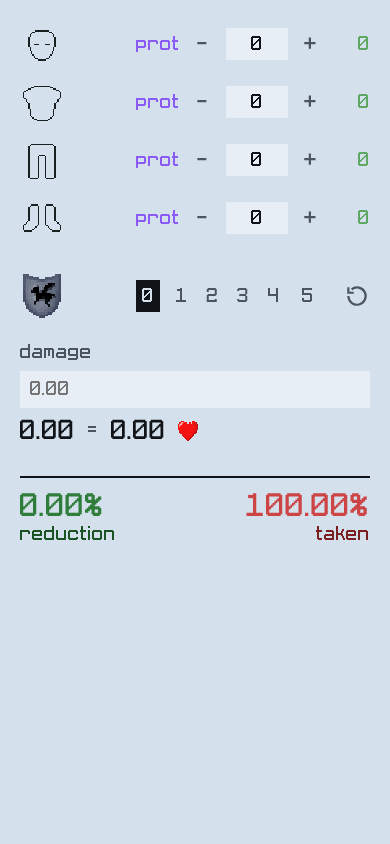
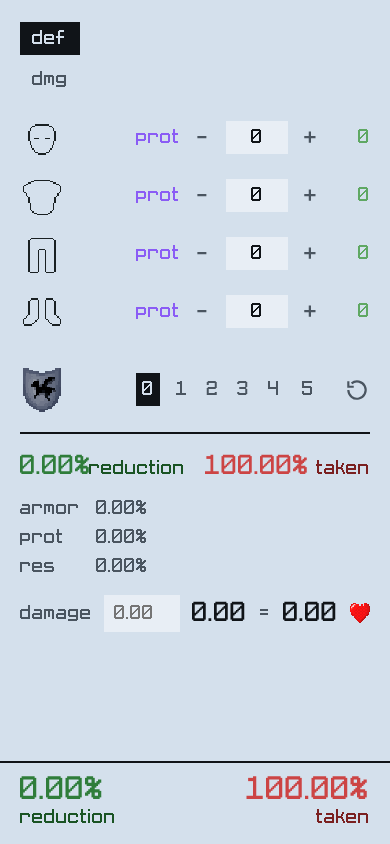
Before and after one commit to Sakyvo/prot, a plain HTML site: page tests/ui.test.html in a window 390 px wide. Drawn offline with Linux system fonts and the light colour scheme; files that its build step writes are made by us from their sources.

Commit message:
prot: ui v6 - def/dmg tabs over one full-width results panel
- tabs drive two panels; def keeps every existing control and reading
- divider now marks input | output instead of the old right-column rule
- results move below the divider and span the frame (desktop and mobile)
- mobile: tabs stack, the reduction/taken bar is fixed to the viewport
  bottom, the full results block (breakdown included) stays in the page,
  and the tap-to-open detail modal is gone
- tests: headless runner (tools/test.sh, node selftest + chrome at two
  breakpoints), verdict mirrored into the dom, new assertions for tabs,
  divider, full-width results, fixed bar, no-overflow, no modal
- AGENTS.md rewritten to the current structure/commands/conventions form

```diff
--- a/css/style.css
+++ b/css/style.css
@@ -48,13 +48,28 @@ body {
 
 main {
   display: grid;
-  grid-template-columns: minmax(0, 1fr) 360px;
-  gap: 32px;
-  align-items: start;
+  grid-template-columns: minmax(0, 1fr);
+  gap: 28px;
   max-width: 1120px;
   margin: 0 auto;
   padding: 48px 0;
 }
+
+/* ---------- tabs ---------- */
+
+.tabs { display: grid; grid-auto-flow: column; justify-content: start; gap: 28px; }
+
+.tab {
+  padding: 4px 12px;
+  color: var(--ink-soft);
+  transition: background 120ms ease, color 120ms ease;
+}
+
+.tab:hover { background: var(--wash); }
+
+.tab.is-active { background: var(--ink); color: var(--ground); }
+
+.divider { margin: 0; border: 0; border-top: 2px solid var(--ink); }
 
 /* ---------- slot rows ---------- */
 
@@ -223,11 +238,15 @@ input[type="number"] { -moz-appearance: textfield; appearance: textfield; }
 
 .results {
   display: grid;
-  gap: 28px;
+  grid-template-columns: repeat(2, max-content);
+  gap: 24px 64px;
   align-content: start;
-  border-left: 2px solid var(--ink);
-  padding-left: 32px;
+  justify-content: start;
 }
+
+.results > .breakdown,
+.results > .damage-row,
+.results > .epf-capped { grid-column: 1 / -1; }
 
 .breakdown {
   margin: 0;
@@ -271,7 +290,12 @@ input[type="number"] { -moz-appearance: textfield; appearance: textfield; }
 
 .epf-capped[hidden] { display: none; }
 
-.damage-row { display: grid; gap: 10px; }
+.damage-row {
+  display: grid;
+  grid-template-columns: max-content 180px max-content;
+  align-items: center;
+  column-gap: 18px;
+}
 
 .damage-label { color: var(--ink-soft); }
 
@@ -297,11 +321,11 @@ input[type="number"] { -moz-appearance: textfield; appearance: textfield; }
 
 .heart-icon { width: 20px; height: 20px; display: block; }
 
-/* ---------- mobile bar & detail modal ---------- */
+/* ---------- mobile bar & confirm modal ---------- */
 
 .mobile-bar { display: none; }
 
-.detail-modal {
+.confirm-modal {
   position: fixed;
   inset: 0;
   display: flex;
@@ -313,7 +337,7 @@ input[type="number"] { -moz-appearance: textfield; appearance: textfield; }
   z-index: 60;
 }
 
-.detail-modal.is-open { opacity: 1; visibility: visible; }
+.confirm-modal.is-open { opacity: 1; visibility: visible; }
 
 .modal-backdrop { position: absolute; inset: 0; background: rgba(16, 20, 24, 0.28); }
 
@@ -326,34 +350,22 @@ input[type="number"] { -moz-appearance: textfield; appearance: textfield; }
   gap: 10px;
 }
 
-.modal-lines { display: grid; gap: 6px; }
-
-.modal-lines .line { margin: 0; color: var(--ink-soft); }
-
-.modal-close {
-  position: absolute;
-  top: 10px;
-  right: 10px;
-  width: 18px;
-  height: 18px;
-  color: var(--ink-soft);
-  cursor: pointer;
-  transition: color 120ms ease;
-}
-
-.modal-close:hover { color: var(--ink); }
-
 /* ---------- mobile ---------- */
 
 @media (max-width: 760px) {
   :root { --control-col: 100%; --prot-group: 184px; }
 
+  body { padding-bottom: 96px; }
+
   main {
-    grid-template-columns: 1fr;
-    gap: 22px;
+    gap: 20px;
     max-width: none;
     padding: 22px 20px 28px;
   }
+
+  .tabs { grid-auto-flow: row; gap: 8px; }
+
+  .tab { justify-self: stretch; text-align: left; }
 
   .controls { gap: 14px; }
 
@@ -392,11 +404,13 @@ input[type="number"] { -moz-appearance: textfield; appearance: textfield; }
 
   .stat-value { font-size: 26px; min-width: 0; }
 
-  .results { gap: 14px; border-left: 0; padding-left: 0; }
+  .results { grid-template-columns: repeat(2, minmax(0, max-content)); gap: 16px 20px; }
 
-  .breakdown { display: none; }
+  .results .stat { gap: 8px; }
 
-  .damage-row { gap: 6px; }
+  .results .stat-value { font-size: 22px; }
+
+  .damage-row { grid-template-columns: max-content minmax(0, 1fr) max-content; column-gap: 12px; }
 
   .damage-input { padding: 6px 10px; }
 
@@ -404,17 +418,18 @@ input[type="number"] { -moz-appearance: textfield; appearance: textfield; }
 
   .damage-value, .heart-value { font-size: 22px; }
 
-  .breakdown { display: none; }
-
-  .results > .stat { display: none; }
-
   .mobile-bar {
     display: flex;
     justify-content: space-between;
     align-items: flex-start;
-    margin-top: 6px;
-    padding-top: 14px;
+    position: fixed;
+    left: 0;
+    right: 0;
+    bottom: 0;
+    padding: 12px 20px 14px;
+    background: var(--ground);
     border-top: 2px solid var(--ink);
+    z-index: 40;
   }
 
   .mobile-bar .stat {
@@ -425,8 +440,6 @@ input[type="number"] { -moz-appearance: textfield; appearance: textfield; }
 
   .mobile-bar .stat-value { font-size: 26px; min-width: 0; }
 
-  .mobile-bar .stat-label { cursor: pointer; }
-
   .mobile-bar .stat:first-child { align-items: flex-start; }
   .mobile-bar .stat:last-child { align-items: flex-end; }
 }
--- a/js/ui.js
+++ b/js/ui.js
@@ -1,10 +1,12 @@
-// prot — ui mount v2. icon-only, borderless, popover material picker,
-// shield levels for resistance, inline detail on desktop / modal on mobile.
+// prot — ui mount v6. two tabs (def / dmg) over a single column, one divider,
+// full-width results underneath. mobile: stacked tabs, results in flow, fixed
+// footer bar with the two headline numbers.
 (function (root) {
   'use strict';
   var Calc = root.ProtCalc;
   var TEX = 'assets/textures/';
-  var MOBILE = '(max-width: 760px)';
+  var STORE_KEY = 'prot.state';
+  var TABS = ['def', 'dmg'];
 
   function el(tag, cls, text) {
     var n = document.createElement(tag);
@@ -24,8 +26,6 @@
   function materialTex(material, slot) {
     return TEX + (material === 'none' ? 'empty_armor_slot_' + slot : material + '_' + slot) + '.png';
   }
-
-  var STORE_KEY = 'prot.state';
 
   function defaultState() {
     var state = { slots: {}, resistance: 0, damage: '' };
@@ -56,9 +56,39 @@
   function mount(container) {
     var state = loadState();
 
+    // ---- tabs + panels ----
+    var tabs = el('nav', 'tabs');
+    var tabEls = {};
+    var panelEls = {};
+
+    function setTab(id) {
+      TABS.forEach(function (name) {
+        if (tabEls[name]) tabEls[name].classList.toggle('is-active', name === id);
+        if (panelEls[name]) panelEls[name].hidden = name !== id;
+      });
+    }
+
+    TABS.forEach(function (id) {
+      var b = el('button', 'tab', id);
+      b.type = 'button';
+      b.dataset.tab = id;
+      b.addEventListener('click', function () { setTab(id); });
+      tabEls[id] = b;
+      tabs.appendChild(b);
+    });
+
+    var defPanel = el('section', 'panel');
+    defPanel.dataset.panel = 'def';
+    var dmgPanel = el('section', 'panel');
+    dmgPanel.dataset.panel = 'dmg';
+    dmgPanel.hidden = true;
+    panelEls.def = defPanel;
+    panelEls.dmg = dmgPanel;
+    dmgPanel.appendChild(el('p', 'panel-placeholder', 'damage'));
+
+    // ---- def panel: armor + resistance ----
     var controls = el('section', 'controls');
     var durabilityEls = {};
-    var triggerEls = {};
     var openPopover = null;
 
     function closePopover() {
@@ -75,7 +105,6 @@
       var trigger = el('button', 'slot-trigger');
       trigger.type = 'button';
       trigger.appendChild(img(materialTex(state.slots[slot].material, slot), state.slots[slot].material));
-      triggerEls[slot] = trigger;
 
       var pop = el('div', 'material-popover');
       Calc.MATERIALS.forEach(function (material) {
@@ -114,8 +143,6 @@
       input.value = String(state.slots[slot].prot);
       var inc = el('button', 'prot-inc', '+');
       dec.type = inc.type = 'button';
-
-      var slider = null;
 
       function setProt(v) {
         v = parseInt(v, 10);
@@ -175,26 +202,13 @@
     resRow.appendChild(resetBtn);
     controls.appendChild(resRow);
 
-    var resetModal = el('div', 'detail-modal reset-modal');
-    var resetBackdrop = el('div', 'modal-backdrop');
-    var resetCard = el('div', 'modal-card');
-    resetCard.appendChild(el('p', 'reset-question', 'reset all?'));
-    var resetActions = el('div', 'reset-actions');
-    var resetCancel = el('button', 'reset-cancel', 'cancel');
-    var resetConfirm = el('button', 'reset-confirm', 'reset');
-    resetCancel.type = resetConfirm.type = 'button';
-    resetActions.appendChild(resetCancel);
-    resetActions.appendChild(resetConfirm);
-    resetCard.appendChild(resetActions);
-    resetModal.appendChild(resetBackdrop);
-    resetModal.appendChild(resetCard);
-
     function setRes(n) {
       state.resistance = n;
       levelEls.forEach(function (b, i) { b.classList.toggle('is-active', i === n); });
       render();
     }
-    controls.appendChild(resRow);
+
+    defPanel.appendChild(controls);
 
     // ---- results ----
     var results = el('aside', 'results');
@@ -257,6 +271,9 @@
     results.appendChild(damageRow);
     results.appendChild(capped);
 
+    // the divider only marks input | output
+    var divider = el('hr', 'divider');
+
     // mobile footer bar (numbers pinned to both edges, labels centred under their number)
     var mobileBar = el('div', 'mobile-bar');
     var mRed = el('div', 'stat reduction');
@@ -272,36 +289,20 @@
     mobileBar.appendChild(mRed);
     mobileBar.appendChild(mTaken);
 
-    // detail modal (mobile only): faded in/out, svg close, backdrop closes
-    var modal = el('div', 'detail-modal');
-    var backdrop = el('div', 'modal-backdrop');
-    var card = el('div', 'modal-card');
-    var close = document.createElementNS('http://www.w3.org/2000/svg', 'svg');
-    close.setAttribute('viewBox', '0 0 24 24');
-    close.setAttribute('class', 'modal-close');
-    var cross = document.createElementNS('http://www.w3.org/2000/svg', 'path');
-    cross.setAttribute('d', 'M5 5 L19 19 M19 5 L5 19');
-    cross.setAttribute('stroke', 'currentColor');
-    cross.setAttribute('stroke-width', '2');
-    cross.setAttribute('fill', 'none');
-    close.appendChild(cross);
-    var modalLines = el('div', 'modal-lines');
-    var mLines = [el('p', 'line', 'armor 0.00%'), el('p', 'line', 'prot 0.00%'), el('p', 'line', 'res 0.00%')];
-    mLines.forEach(function (l) { modalLines.appendChild(l); });
-    card.appendChild(close);
-    card.appendChild(modalLines);
-    modal.appendChild(backdrop);
-    modal.appendChild(card);
-    container.appendChild(modal);
-
-    function openModal() {
-      modal.classList.add('is-open');
-    }
-    function closeModal() {
-      modal.classList.remove('is-open');
-    }
-    backdrop.addEventListener('click', closeModal);
-    close.addEventListener('click', function (ev) { ev.stopPropagation(); closeModal(); });
+    // reset confirmation
+    var confirmModal = el('div', 'confirm-modal');
+    var confirmBackdrop = el('div', 'modal-backdrop');
+    var confirmCard = el('div', 'modal-card');
+    confirmCard.appendChild(el('p', 'reset-question', 'reset all?'));
+    var resetActions = el('div', 'reset-actions');
+    var resetCancel = el('button', 'reset-cancel', 'cancel');
+    var resetConfirm = el('button', 'reset-confirm', 'reset');
+    resetCancel.type = resetConfirm.type = 'button';
+    resetActions.appendChild(resetCancel);
+    resetActions.appendChild(resetConfirm);
+    confirmCard.appendChild(resetActions);
+    confirmModal.appendChild(confirmBackdrop);
+    confirmModal.appendChild(confirmCard);
 
     function pct(x) { return (x * 100).toFixed(2) + '%'; }
     function num(x) { return x.toFixed(2); }
@@ -319,9 +320,6 @@
       bArmor.value.textContent = pct(r.armorPct);
       bProt.value.textContent = pct(r.epfPct);
       bRes.value.textContent = pct(r.resPct);
-      mLines[0].textContent = 'armor ' + pct(r.armorPct);
-      mLines[1].textContent = 'prot ' + pct(r.epfPct);
-      mLines[2].textContent = 'res ' + pct(r.resPct);
 
       capped.hidden = !r.epfCapped;
 
@@ -349,12 +347,11 @@
     }
 
     dmgInput.addEventListener('input', render);
-    render();
 
-    function closeReset() { resetModal.classList.remove('is-open'); }
+    function closeReset() { confirmModal.classList.remove('is-open'); }
 
-    resetBtn.addEventListener('click', function () { resetModal.classList.add('is-open'); });
-    resetBackdrop.addEventListener('click', closeReset);
+    resetBtn.addEventListener('click', function () { confirmModal.classList.add('is-open'); });
+    confirmBackdrop.addEventListener('click', closeReset);
     resetCancel.addEventListener('click', closeReset);
     resetConfirm.addEventListener('click', function () {
       Calc.SLOTS.forEach(function (slot) {
@@ -373,22 +370,20 @@
       render();
     });
 
-    container.appendChild(controls);
+    container.appendChild(tabs);
+    container.appendChild(defPanel);
+    container.appendChild(dmgPanel);
+    container.appendChild(divider);
     container.appendChild(results);
     container.appendChild(mobileBar);
-    container.appendChild(resetModal);
+    container.appendChild(confirmModal);
 
     document.addEventListener('click', function () { closePopover(); });
 
-    // mobile: tapping a stat label opens the detail modal
-    [redLabel, takenLabel, mRedLabel, mTakenLabel].forEach(function (label) {
-      label.addEventListener('click', function (ev) {
-        ev.stopPropagation();
-        if (matchMedia(MOBILE).matches) openModal();
-      });
-    });
+    setTab('def');
+    render();
 
-    return { state: state, render: render };
+    return { state: state, render: render, setTab: setTab };
   }
 
   root.ProtUI = { mount: mount };
--- a/tests/ui.test.html
+++ b/tests/ui.test.html
@@ -7,7 +7,8 @@
 <script src="js/ui.js"></script>
 <script>
 (function () {
-  function log(s) { console.log('[uitest] ' + s); }
+  var lines = [];
+  function log(s) { lines.push(s); console.log('[uitest] ' + s); }
   var failures = 0;
   function check(name, cond) { if (!cond) failures++; log((cond ? 'pass' : 'FAIL') + '  ' + name); }
   var mobile = matchMedia('(max-width: 760px)').matches;
@@ -125,58 +126,101 @@
     check('badge wording avoids protection/resistance',
       badge.textContent.indexOf('protection') === -1 && badge.textContent.indexOf('resistance') === -1);
 
-    // modal plumbing
-    var modal = mount.querySelector('.detail-modal');
-    check('detail modal exists', !!modal);
-    check('modal has svg close', !!modal.querySelector('svg.modal-close'));
-    check('modal starts closed', !modal.classList.contains('is-open'));
-    check('modal has three lines', modal.querySelectorAll('.line').length === 3);
+    // the detail modal is gone: the full results block always sits on the page
+    check('no detail modal', !mount.querySelector('.detail-modal'));
+
+    // ================= v6: tabs + full-width results =================
+    var tabs = mount.querySelector('.tabs');
+    check('tab bar exists', !!tabs);
+    var tabBtns = tabs ? tabs.querySelectorAll('.tab') : [];
+    check('two tabs', tabBtns.length === 2);
+    check('tab labels are def / dmg',
+      !!tabBtns[1] && tabBtns[0].textContent.trim() === 'def' && tabBtns[1].textContent.trim() === 'dmg');
+    var defPanel = mount.querySelector('.panel[data-panel="def"]');
+    var dmgPanel = mount.querySelector('.panel[data-panel="dmg"]');
+    check('two panels', !!defPanel && !!dmgPanel);
+    check('def tab active by default', tabBtns[0].classList.contains('is-active'));
+    check('def panel shown, dmg panel hidden', defPanel.hidden === false && dmgPanel.hidden === true);
+    tabBtns[1].click();
+    check('dmg tab switches panels', dmgPanel.hidden === false && defPanel.hidden === true);
+    check('dmg tab takes the active class',
+      tabBtns[1].classList.contains('is-active') && !tabBtns[0].classList.contains('is-active'));
+    tabBtns[0].click();
+    check('def tab switches back', defPanel.hidden === false && dmgPanel.hidden === true);
+
+    var divider = mount.querySelector('.divider');
+    check('divider exists', !!divider);
+    check('divider sits below the input panel',
+      divider.getBoundingClientRect().top >= defPanel.getBoundingClientRect().bottom - 1);
+    check('divider sits above the results',
+      divider.getBoundingClientRect().top <= results.getBoundingClientRect().top + 1);
+    check('divider spans the content frame (' + divider.getBoundingClientRect().width.toFixed(0) +
+      ' vs ' + results.getBoundingClientRect().width.toFixed(0) + ')',
+      near(divider.getBoundingClientRect().width, results.getBoundingClientRect().width, 2) &&
+      near(results.getBoundingClientRect().width, defPanel.getBoundingClientRect().width, 2));
+    check('divider is 2px black',
+      getComputedStyle(divider).borderTopColor === 'rgb(16, 20, 24)');
+    check('results has no left divider', parseFloat(getComputedStyle(results).borderLeftWidth) === 0);
+    check('results wider than a single control row (' + results.getBoundingClientRect().width.toFixed(0) +
+      ' vs ' + mount.querySelector('.slot-row').getBoundingClientRect().width.toFixed(0) + ')',
+      near(results.getBoundingClientRect().width,
+        mount.querySelector('.slot-row').getBoundingClientRect().width, 2));
+
+    var bar = mount.querySelector('.mobile-bar');
     if (mobile) {
-      redStat.querySelector('.stat-label').click();
-      check('label opens modal on mobile', modal.classList.contains('is-open'));
-      modal.querySelector('svg.modal-close').dispatchEvent(new MouseEvent('click', { bubbles: true }));
-      check('svg close works', !modal.classList.contains('is-open'));
-      redStat.querySelector('.stat-label').click();
-      modal.querySelector('.modal-backdrop').dispatchEvent(new MouseEvent('click', { bubbles: true }));
-      check('backdrop closes', !modal.classList.contains('is-open'));
+      check('tabs stack vertically (' + tabs.getBoundingClientRect().height.toFixed(0) + 'px)',
+        tabs.getBoundingClientRect().height > tabBtns[0].getBoundingClientRect().height * 1.5);
+      check('mobile bar is fixed', getComputedStyle(bar).position === 'fixed');
+      check('mobile bar pinned to viewport bottom (' + bar.getBoundingClientRect().bottom.toFixed(0) +
+        ' vs ' + document.documentElement.clientHeight + ')',
+        near(bar.getBoundingClientRect().bottom, document.documentElement.clientHeight, 2));
+      check('mobile results show reduction/taken',
+        getComputedStyle(results.querySelector('.stat.reduction')).display !== 'none' &&
+        getComputedStyle(results.querySelector('.stat.taken')).display !== 'none');
+      check('mobile results show breakdown',
+        getComputedStyle(results.querySelector('.breakdown')).display !== 'none');
+      window.scrollTo(0, 400);
+      check('mobile bar still pinned after scrolling (' + bar.getBoundingClientRect().bottom.toFixed(0) +
+        ' vs ' + document.documentElement.clientHeight + ')',
+        near(bar.getBoundingClientRect().bottom, document.documentElement.clientHeight, 2));
+      window.scrollTo(0, 0);
+      check('page leaves room for the fixed bar',
+        parseFloat(getComputedStyle(document.body).paddingBottom) > 0 ||
+        parseFloat(getComputedStyle(mount).paddingBottom) >= bar.getBoundingClientRect().height);
     } else {
-      redStat.querySelector('.stat-label').click();
-      check('label does not open modal on desktop', !modal.classList.contains('is-open'));
+      check('tabs sit in one row', near(tabBtns[0].getBoundingClientRect().top,
+        tabBtns[1].getBoundingClientRect().top, 2));
+      check('desktop hides the mobile bar', getComputedStyle(bar).display === 'none');
     }
 
-    // ================= v3: centered frame + divider =================
+    // ================= v3: centered frame =================
     var mainRect = mount.getBoundingClientRect();
     var leftGap = mainRect.left;
-    var rightGap = window.innerWidth - mainRect.right;
+    var rightGap = document.documentElement.clientWidth - mainRect.right;
     check('desktop content centered (left ' + leftGap.toFixed(0) + ' / right ' + rightGap.toFixed(0) + ')',
       mobile || (leftGap > 8 && near(leftGap, rightGap, 3)));
-
-    var resCs = getComputedStyle(results);
-    check('results has 2px left divider (desktop only, mobile ' + mobile + ')',
-      mobile ? parseFloat(resCs.borderLeftWidth) === 0 : parseFloat(resCs.borderLeftWidth) === 2);
-    check('divider is black', mobile || resCs.borderLeftColor === 'rgb(16, 20, 24)');
+    check('no horizontal overflow (' + document.documentElement.scrollWidth + ' vs ' +
+      document.documentElement.clientWidth + ')',
+      document.documentElement.scrollWidth <= document.documentElement.clientWidth);
 
     var oddBorders = [];
     mount.querySelectorAll('*').forEach(function (n) {
-      if (n === results || n.classList.contains('mobile-bar') ||
-          n.closest('.detail-modal')) return;
+      if (n === results || n.classList.contains('divider') || n.classList.contains('mobile-bar') ||
+          n.closest('.confirm-modal')) return;
       var cs = getComputedStyle(n);
       if (['borderTopWidth', 'borderRightWidth', 'borderBottomWidth'].some(function (k) {
         return parseFloat(cs[k]) > 0;
       }) || parseFloat(cs.borderLeftWidth) > 0) oddBorders.push(n.className || n.tagName);
     });
-    check('no other borders (found: ' + oddBorders.slice(0, 4).join('|') + ')', oddBorders.length === 0);
-    check('divider stops at content bottom (results ' + results.getBoundingClientRect().height.toFixed(0) +
-      ' < main ' + mainRect.height.toFixed(0) + ')',
-      results.getBoundingClientRect().height < mainRect.height - 40);
+    check('no stray borders (found: ' + oddBorders.slice(0, 4).join('|') + ')', oddBorders.length === 0);
 
     // ================= v3: alignment =================
     var rv = redStat.querySelector('.stat-value').getBoundingClientRect();
     var tv = takenStat.querySelector('.stat-value').getBoundingClientRect();
-    var rl = redStat.querySelector('.stat-label').getBoundingClientRect();
-    var tl = takenStat.querySelector('.stat-label').getBoundingClientRect();
-    check('reduction value right-aligned with taken value', near(rv.right, tv.right));
-    check('reduction label x == taken label x', near(rl.left, tl.left));
+    check('reduction and taken sit side by side (' + rv.right.toFixed(0) + ' < ' + tv.left.toFixed(0) + ')',
+      rv.right <= tv.left);
+    check('reduction and taken share a row (' + rv.top.toFixed(0) + ' vs ' + tv.top.toFixed(0) + ')',
+      near(rv.top, tv.top, 2));
 
     var lineVals = results.querySelectorAll('.breakdown .line-value');
     check('three breakdown values', lineVals.length === 3);
@@ -326,17 +370,15 @@
     check('equals sign between damage and hearts', !!equals && equals.textContent.trim() === '=');
 
     var gapLeft = results.getBoundingClientRect().left - mount.querySelector('.controls').getBoundingClientRect().right;
-    var gapRight = parseFloat(resCs.paddingLeft);
-    check('divider neighbours equal (' + gapLeft.toFixed(0) + ' vs ' + gapRight.toFixed(0) + ')',
-      mobile || near(gapLeft, gapRight, 2));
+    check('results line up with the input column (' + gapLeft.toFixed(0) + ')', mobile || gapLeft <= 0);
 
     // transitions sped up
     var popTransition = getComputedStyle(pop).transitionDuration;
     check('popover transition <= 100ms (' + popTransition + ')',
       parseFloat(popTransition) <= 0.1);
-    var modalTransition = getComputedStyle(modal).transitionDuration;
-    check('modal transition <= 160ms (' + modalTransition + ')',
-      parseFloat(modalTransition) <= 0.16);
+    var confirmTransition = getComputedStyle(mount.querySelector('.confirm-modal')).transitionDuration;
+    check('confirm modal transition <= 160ms (' + confirmTransition + ')',
+      parseFloat(confirmTransition) <= 0.16);
 
     // reset control at the right end of the resistance row
     var resetBtn = resRow.querySelector('.reset-button');
@@ -371,7 +413,7 @@
 
     // reset: confirm modal, then wipe state + storage
     resetBtn.click();
-    var confirmModal = mount.querySelector('.reset-modal');
+    var confirmModal = mount.querySelector('.confirm-modal');
     check('reset opens confirm modal', !!confirmModal && confirmModal.classList.contains('is-open'));
     confirmModal.querySelector('.reset-cancel').dispatchEvent(new MouseEvent('click', { bubbles: true }));
     check('cancel keeps state', app.state.slots.helmet.material === 'iron' &&
@@ -396,11 +438,12 @@
     check('resistance row separated from boots by a larger gap (' + resGap + ' vs ' + controlsGap + ')',
       resGap > controlsGap);
     if (mobile) {
-      var bar = mount.querySelector('.mobile-bar');
-      check('mobile footer has a top divider', parseFloat(getComputedStyle(bar).borderTopWidth) >= 2);
-      check('mobile footer is not sticky', getComputedStyle(bar).position !== 'fixed');
-      check('one screen fits empty config (' + mount.getBoundingClientRect().height.toFixed(0) + 'px)',
-        mount.getBoundingClientRect().height <= 700);
+      var mBar = mount.querySelector('.mobile-bar');
+      check('mobile footer has a top divider', parseFloat(getComputedStyle(mBar).borderTopWidth) >= 2);
+      check('mobile footer stays fixed', getComputedStyle(mBar).position === 'fixed');
+      check('mobile footer sits at the viewport bottom (' + mBar.getBoundingClientRect().bottom.toFixed(0) +
+        ' vs ' + document.documentElement.clientHeight + ')',
+        near(mBar.getBoundingClientRect().bottom, document.documentElement.clientHeight, 2));
     }
 
     // narrow-viewport popover wraps rather than overflowing
@@ -421,6 +464,14 @@
     failures++;
   }
   log(failures === 0 ? 'all green' : failures + ' failing');
+
+  // headless runs read the verdict from the dom (chrome --dump-dom)
+  var out = document.createElement('pre');
+  out.id = 'uitest-out';
+  out.hidden = true;
+  out.textContent = lines.join('\n');
+  document.body.appendChild(out);
+  document.documentElement.setAttribute('data-uitest', failures === 0 ? 'green' : 'failing');
 })();
 </script>
 </body>
```
Also changed, not shown: 2 other files.
